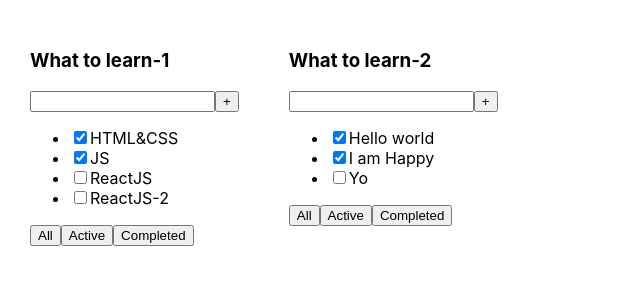
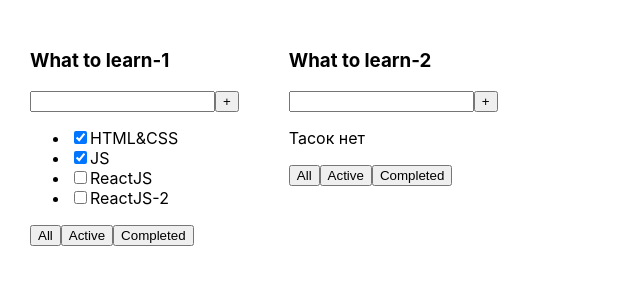
Before and after one commit to RuslanSmap/Todolist, a React (Vite) app: page / in a window 1280 px wide. Shown: the top 300 px of the page, without its empty margins (0-640 px from the left). Built offline with nearby package versions, Linux system fonts and the light colour scheme.

Commit message:
lesson-1

```diff
--- a/src/App.tsx
+++ b/src/App.tsx
@@ -14,9 +14,9 @@ function App() {
     ]
 
     const tasks2 = [
-        {id: 1, title: 'Hello world', isDone: true},
-        {id: 2, title: 'I am Happy', isDone: true},
-        {id: 3, title: 'Yo', isDone: false},
+        // {id: 1, title: 'Hello world', isDone: true},
+        // {id: 2, title: 'I am Happy', isDone: true},
+        // {id: 3, title: 'Yo', isDone: false},
     ]
 
 
--- a/src/components/Todolist.tsx
+++ b/src/components/Todolist.tsx
@@ -13,12 +13,23 @@ export type TaskProps = {
     isDone: boolean
 }
 
+function quote(fighter) {
+    if (fighter === "George Saint Pierre") {
+        console.log("I am not impressed by your performance.");
+    }
+    if (fighter === "Conor McGregor") {
+        console.log("I'd like to take this chance to apologize.. To absolutely NOBODY!")
+    }
+}
+
+quote("Conor McGregor")
+
 export const Todolist = ({truck, tasks}: TodolistProps) => {
 
     const mappedTasks = tasks.map((el, index) => {
         // debugger
         return (
-           <Task id={el.id} title={el.title} isDone={el.isDone} />
+            <Task id={el.id} title={el.title} isDone={el.isDone}/>
         )
     })
 
@@ -29,9 +40,13 @@ export const Todolist = ({truck, tasks}: TodolistProps) => {
                 <input/>
                 <button>+</button>
             </div>
-            <ul>
-                {mappedTasks}
-            </ul>
+            {tasks.length === 0 ? (
+                <p>Тасок нет</p>
+            ) : (
+                <ul>
+                    {mappedTasks}
+                </ul>
+            )}
             <div>
                 <Button title={'All'}/>
                 <Button title={'Active'}/>
```
